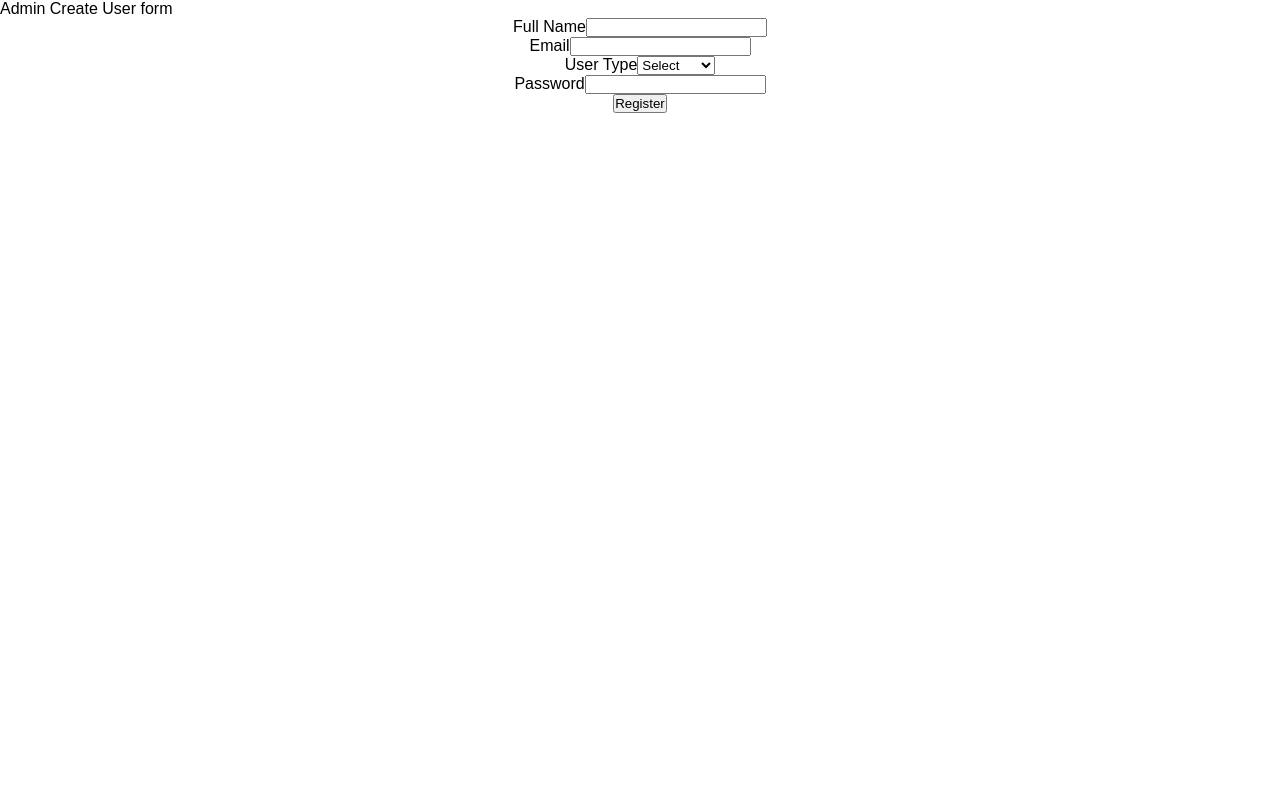
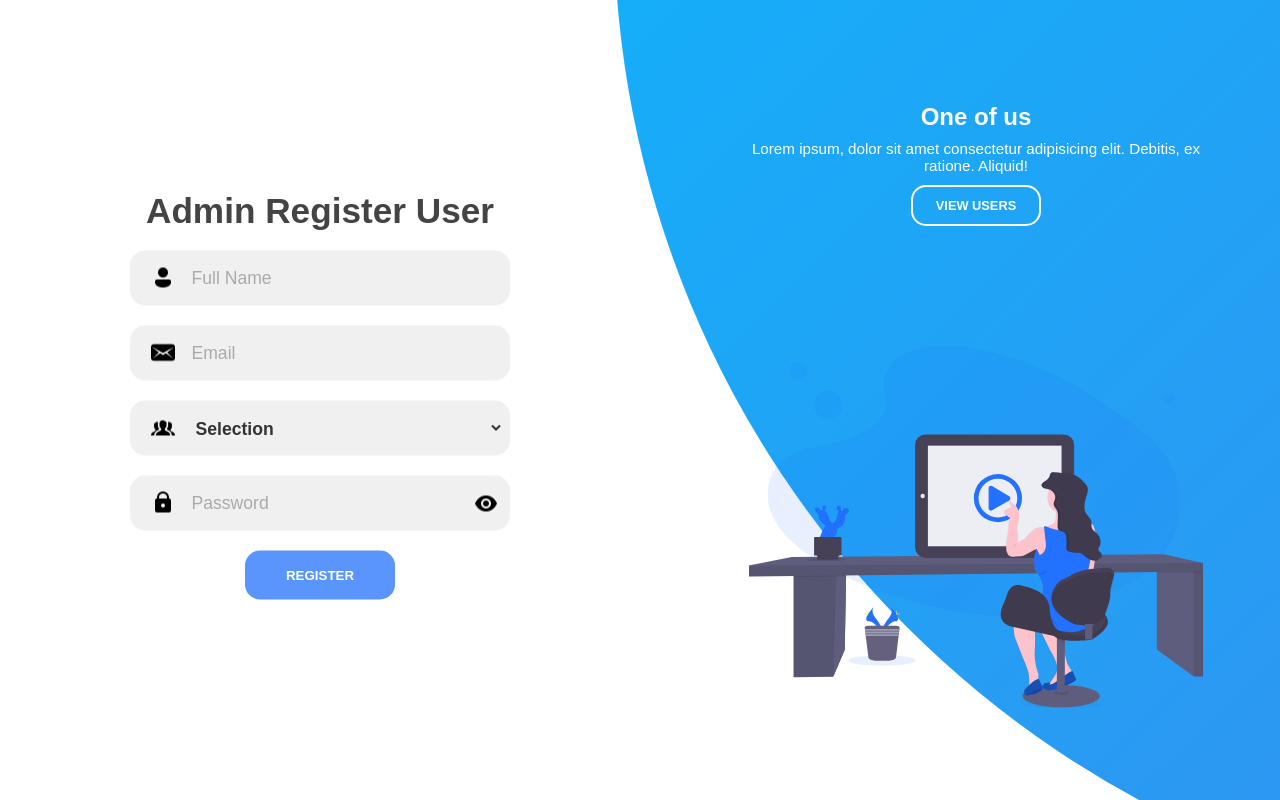
Before and after one commit to AkeelMNM/ConferenceMS-Frontend-Development, a React (Vite) app: page /AdminCreateUser in a window 1280 px wide. Built offline with nearby package versions, Linux system fonts and the light colour scheme.

Commit message:
change Admin Create User UI

```diff
--- a/App.jsx
+++ b/App.jsx
@@ -1,7 +1,6 @@
 import React from "react";
 import {BrowserRouter as Router, Switch, Route} from "react-router-dom";
 // import Home from "./components/Home";
-import Login from "./components/user/Login";
 import LoginRegisterHandler from "./components/user/LoginRegisterHandler";
 import AdminCreateUser from "./components/user/AdminCreateUser";
 import UserProfile from "./components/user/UserProfile";
@@ -18,7 +17,7 @@ class App extends React.Component{
         return <Router>
             <Switch>
                 <Route exact path="/" component={LoginRegisterHandler}/>
-                <Route path="/Login" component={Login}/>
+                <Route path="/Login" component={LoginRegisterHandler}/>
                 <Route path="/Register" component={LoginRegisterHandler}/>
                 <Route path="/UserProfile" component={UserProfile} />
                 <Route path="/AdminCreateUser" component={AdminCreateUser} />
--- a/components/user/AdminCreateUser.jsx
+++ b/components/user/AdminCreateUser.jsx
@@ -1,22 +1,70 @@
 import React, {Component} from 'react';
 import '../../styles/user/LoginRegister.css';
+import '../../styles/toast.css';
+import 'react-toastify/dist/ReactToastify.css';
+import {toast} from "react-toastify";
+import AdminUserServices from "../../services/AdminCreateUserService";
+toast.configure();
+
+//Images
+import Img011 from 'url:../../images/Login/bg1.svg';
+import Img022 from 'url:../../images/Login/bg2.svg';
+import Img01 from 'url:../../images/Login/log.svg';
+import Img02 from 'url:../../images/Login/register.svg';
+import ImgEmail from 'url:../../images/Login/email.png';
+import ImgLock from 'url:../../images/Login/lock.png';
+import ImgUser from 'url:../../images/Login/user.png';
+import ImgUsers from 'url:../../images/Login/users.png';
+import ImgEye from 'url:../../images/Login/eye.png';
+import ImgEyeHide from 'url:../../images/Login/eye-hide.png';
+
 
 /**
  * @author : A.M Zumry
  * Registration Number : IT19175126
  */
 
+const initialState = {
+    username:'',
+    password:'',
+    email:'',
+    type:''
+}
+
 class AdminCreateUser extends Component {
     constructor(props) {
         super(props);
 
         this.state = {
-            username:'',
-            password:'',
-            email:'',
-            type:'',
+            isPasswordShown: false,
+            isEyeImage: true,
+            initialState
+        };
     }
+
+    /**
+     * This function is to submit admin create account proposal
+     */
+    registerAccount(event) {
+        event.preventDefault();
     }
+
+
+    // Admin Users view panel
+    changeViewUsersForm(){
+    }
+
+    PasswordVisibility(){
+        this.setState({isPasswordShown:true});
+        this.setState({isEyeImage:false});
+        this.setState({isOnClicked:false})
+    };
+
+    PasswordNotVisibility(){
+        this.setState({isPasswordShown:false});
+        this.setState({isEyeImage:true});
+        this.setState({isOnClicked:true})
+    };
 
     onChange(event){
         const { name, value } = event.target;
@@ -25,37 +73,73 @@ class AdminCreateUser extends Component {
 
     render() {
         return <div>
-            <div className={'form-style-logReg'}>
-                <label id={'logRegHead'}>Admin Create User form </label><br/>
-                <form>
-                    <div>
-                        <label htmlFor={'username'}>Full Name</label>
-                        <input type={'text'} name={'username'} id={'username'} value={this.state.username}
-                               onChange={event => this.onChange(event)}/>
+
+            <div className={"container sign-up-mode"} id={"container"}>
+                <div className={"forms-container"}>
+                    <div className={"signin-signup"}>
+
+                        {/* ----------------------------- Registration Form ----------------------------- */}
+                        <form className={"sign-up-form"}>
+                            <h2 className={"title"}> Admin Register User </h2>
+                            <div className={"input-field"}>
+                                <img src={ImgUser} className={"fas"}/>
+                                <input type={'text'} name={'fullName'} id={'fullName'} value={this.state.fullName}
+                                       placeholder={"Full Name"} onChange={event => this.onChange(event)}/>
                             </div>
-                    <div>
-                        <label htmlFor={'email'}>Email</label>
+                            <div className={"input-field"}>
+                                <img src={ImgEmail} className={"fas"}/>
                                 <input type={'text'} name={'email'} id={'email'}  value={this.state.email}
-                               onChange={event => this.onChange(event)}/>
+                                       placeholder={"Email"} onChange={event => this.onChange(event)}/>
                             </div>
-                    <div>
-                        <label htmlFor={'type'}>User Type</label>
-                        <select id="type" name="type" value={this.state.type} onChange={event => this.onChange(event)}>
-                            <option>Select</option>
-                            <option value="Editor">Editor</option>
-                            <option value="Reviewer">Reviewer</option>
+                            <div className={"input-field"}>
+                                <img src={ImgUsers} className={"fas"}/>
+                                <select id={"type"} name={"type"} value={this.state.type} onChange={event => this.onChange(event)}>
+                                    <option id={"SEL-opt"}>Selection</option>
+                                    <option value={"Administer"}>Administer</option>
+                                    <option value={"Editor"}>Editor</option>
+                                    <option value={"Viewer"}>Viewer</option>
                                 </select>
                             </div>
-                    <div>
-                        <label htmlFor={'password'}>Password</label>
-                        <input type={'password'} name={'password'} id={'password'} value={this.state.password}
-                               onChange={event => this.onChange(event)}/>
+                            <div className={"input-field"}>
+                                <img src={ImgLock} className={"fas"}/>
+                                <input
+                                    type={this.state.isPasswordShown===false ? "password" : "text"}
+                                    name={'password'} id={'password'}
+                                    value={this.state.password} placeholder={"Password"}
+                                    onChange={event => this.onChange(event)}
+                                />
+                                <img
+                                    src={this.state.isEyeImage===true ? ImgEye : ImgEyeHide}
+                                    className={"eye"}
+                                    onClick={this.state.isOnClicked===true ? this.PasswordVisibility.bind(this) : this.PasswordNotVisibility.bind(this)}
+                                />
                             </div>
-                    <div>
-                        <input type={'submit'} value={'Register'} onClick={event => this.registerAccount(event)} />
+                            <input type={"submit"} className={"btn"} value={"Register"} onClick={event => this.registerAccount(event)}/>
+                        </form>
+
+                        {/* ------------ Registration Form  end ------------ */}
+
                     </div>
-                </form>
                 </div>
+
+                <div className={"panels-container"}>
+                    <div className={"panel left-panel"}></div>
+
+                    <div className={"panel right-panel"}>
+                        <div className={"content"}>
+                            <h3>One of us</h3>
+                            <p>
+                                Lorem ipsum, dolor sit amet consectetur adipisicing elit. Debitis,
+                                ex ratione. Aliquid!
+                            </p>
+                            <button className={"btn transparent"} id={"sign-in-btn"} onClick={this.changeViewUsersForm.bind(this)} > View Users </button>
+                        </div>
+                        <img src={Img02} className={"image"} />
+                    </div>
+                </div>
+
+            </div>
+
         </div>
     }
 }
```
Lines whose indentation alone changed are shown as unchanged.
